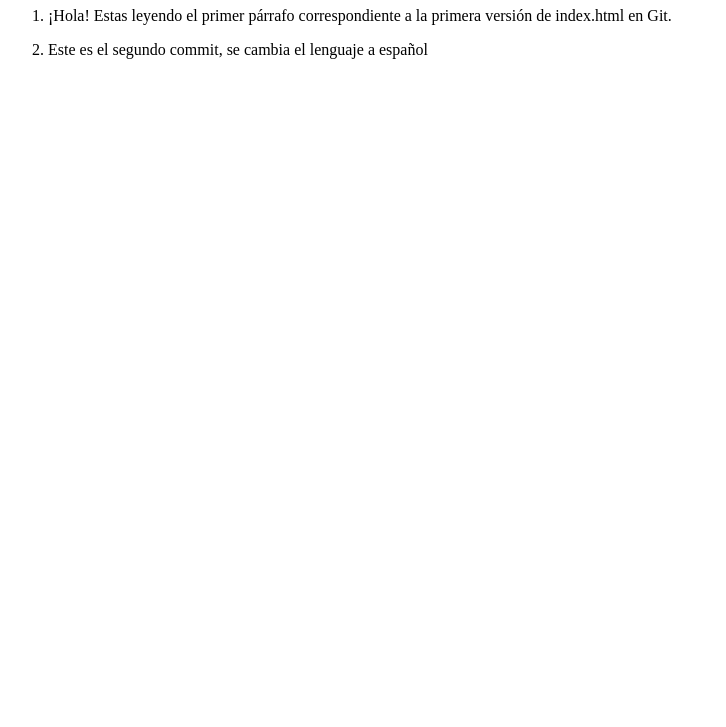
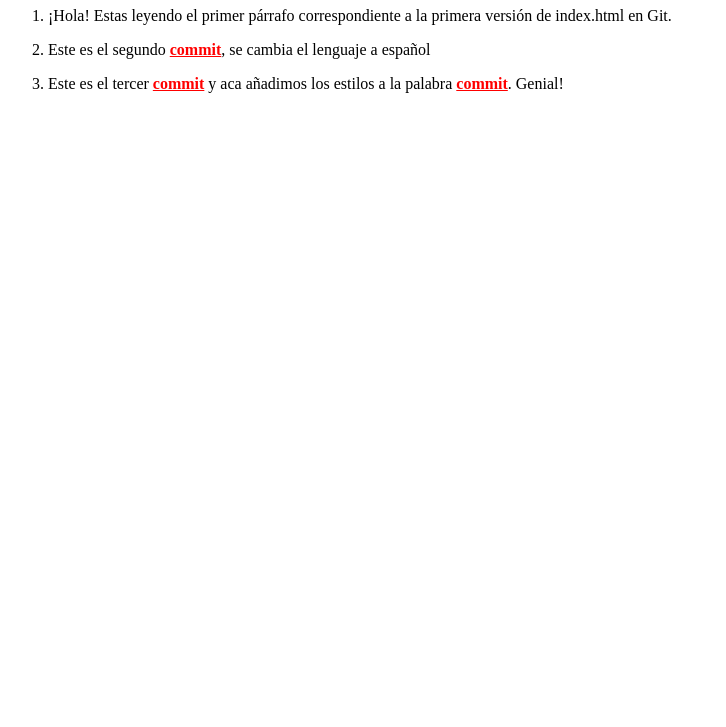
Before and after one commit to RafaVega/practicaGit, a plain HTML site: page index.html in a window 1280 px wide. Shown: the part 73-800 px from the top of the page, without its empty margins (0-726 px from the left). Drawn offline with Linux system fonts and the light colour scheme.

Commit message:
Tercer commit, agregamos estilos.css resaltamos en rojo las palabras commmit

```diff
--- /dev/null
+++ b/css/estilos.css
@@ -0,0 +1,5 @@
+.resaltar{
+	color: red;
+	font-weight : bold;
+	text-decoration: underline;
+}
--- a/index.html
+++ b/index.html
@@ -5,6 +5,7 @@
     <meta http-equiv="X-UA-Compatible" content="IE=edge">
     <meta name="viewport" content="width=device-width, initial-scale=1.0">
     <title>Mi practica de Git</title>
+    <link rel="stylesheet" href="css/estilos.css">
 </head>
 <body>
     <h1>Práctica de Git</h1>
@@ -14,7 +15,16 @@
                 ¡Hola! Estas leyendo el primer párrafo correspondiente a la primera versión de index.html en Git.
             </p>
         </li>
-        <li>Este es el segundo commit, se cambia el lenguaje a español</li>
+	<li>
+		<p>
+			Este es el segundo <span class='resaltar'>commit</span>, se cambia el lenguaje a español
+		</p>
+	</li>
+	<li>
+		<p>
+			Este es el tercer <span class='resaltar'>commit</span> y aca añadimos los estilos a la palabra <span class='resaltar'>commit</span>. Genial!
+		</p>
+	</li>
     </ol>
 </body>
 </html>
```
